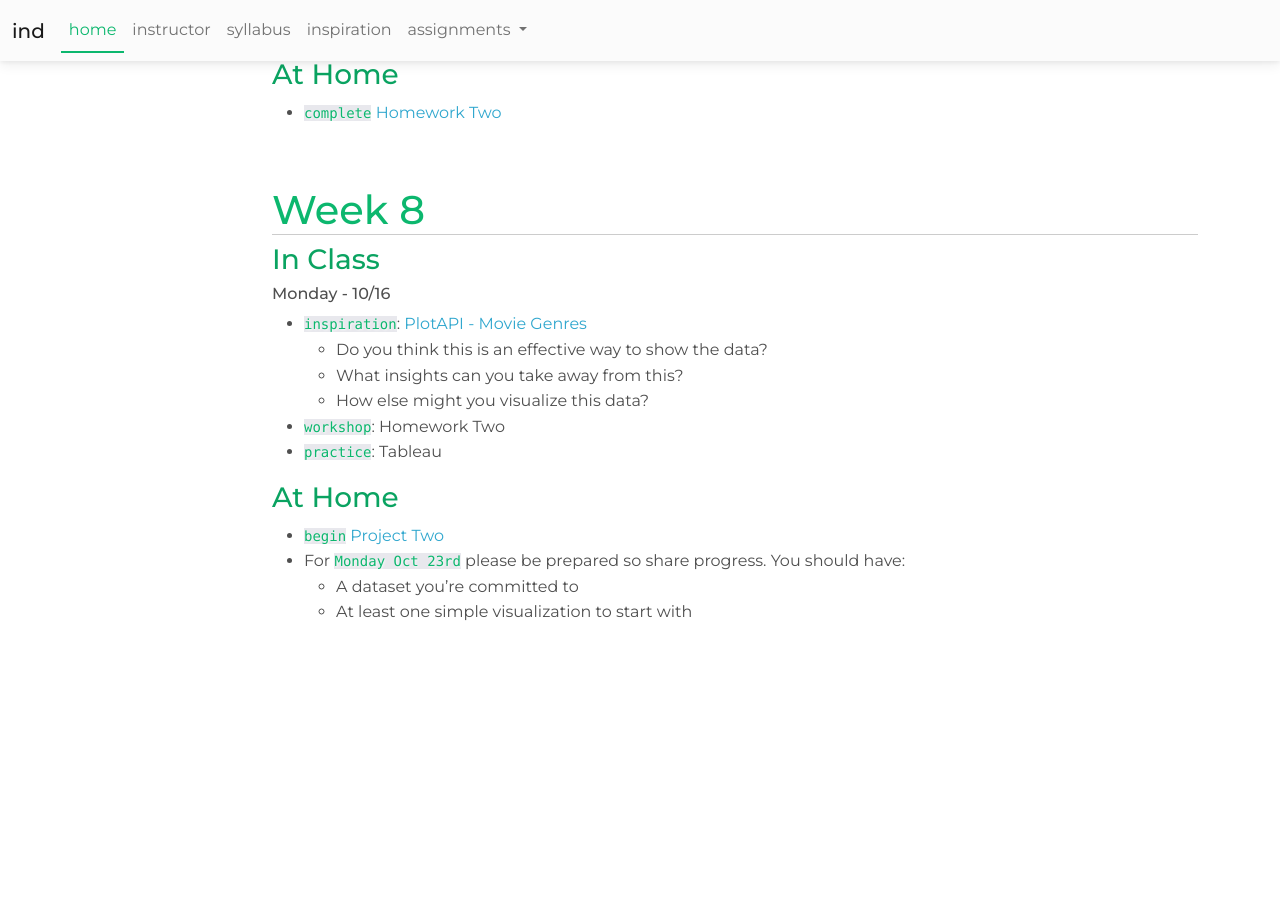
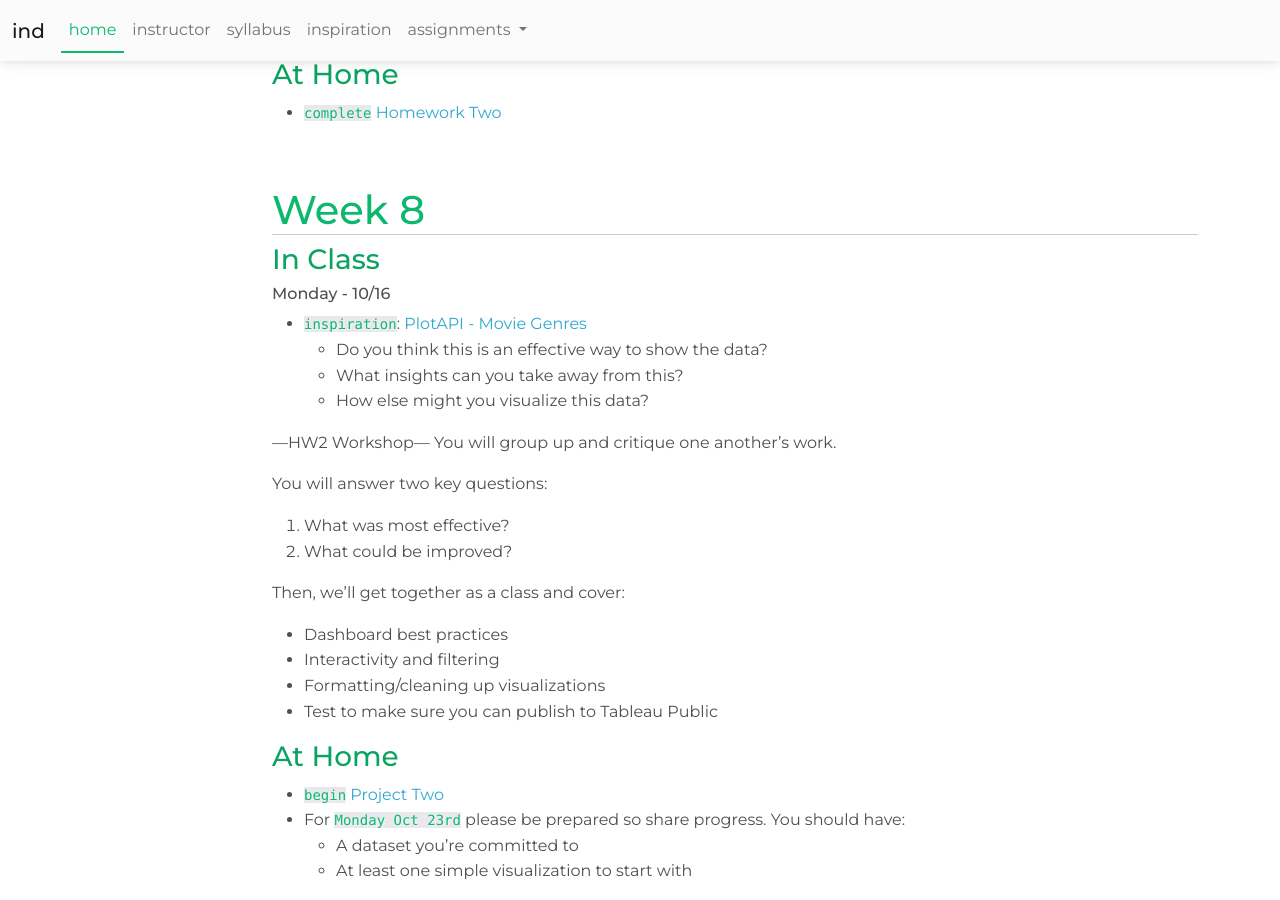
Before and after one commit to nicnosis/cu-courses, a Jekyll site: the page built from fa23/ind/index.md, in a window 1280 px wide and 900 px high, scrolled down 5259 px. Built offline with Jekyll 4.4.1, drawn with Linux system fonts in a browser that asks for light colours; nearby versions of some CDN libraries; before the commit the page ends 5900 px from its top, so only the background shows below that.

Commit message:
edit ind homepage

```diff
--- a/fa23/ind/index.md
+++ b/fa23/ind/index.md
@@ -202,8 +202,19 @@ Specific Tableau features to master:
   * Do you think this is an effective way to show the data?
   * What insights can you take away from this?
   * How else might you visualize this data?
-* `workshop`: Homework Two
-* `practice`: Tableau
+
+---HW2 Workshop---
+You will group up and critique one another's work.
+
+You will answer two key questions:
+1. What was most effective?
+2. What could be improved?
+
+Then, we'll get together as a class and cover:
+  * Dashboard best practices
+  * Interactivity and filtering
+  * Formatting/cleaning up visualizations
+  * Test to make sure you can publish to Tableau Public
 
 ### At Home
 * `begin` [Project Two](assignments/p2.html)
```
